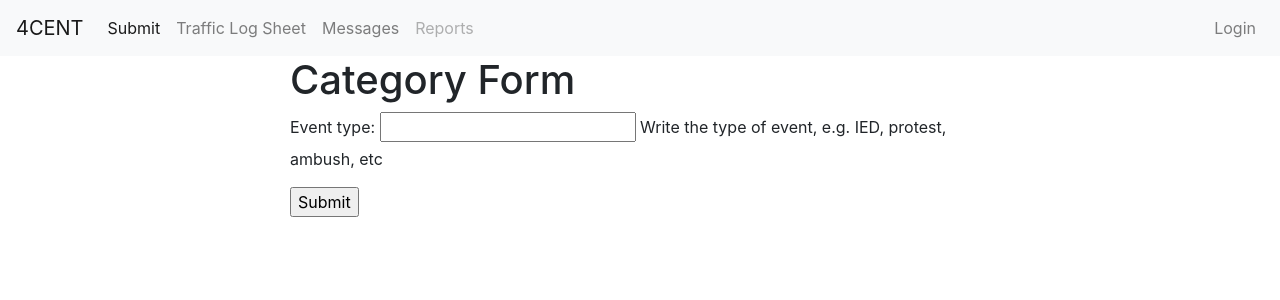
After one commit to ecuadrafoy/4cent, a Django app: page /create_cat/ in a window 1280 px wide. The commit adds this page. Shown: the top 300 px of the page. Run offline with Django 3.2, Linux system fonts and the light colour scheme; some libraries are stand-ins or nearby versions.

Commit message:
Databases completed, added tables forms bootstrap

```diff
--- a/collator/urls.py
+++ b/collator/urls.py
@@ -15,8 +15,13 @@ Including another URLconf
 """
 from django.contrib import admin
 from django.urls import include, path
-
+from django.conf.urls import url
+from logger.views import TrafficListView, add_traffic, EventCreatePop, get_cat_id
 urlpatterns = [
     path('admin/', admin.site.urls),
-    path('logger/', include('logger.urls', namespace='logger'))
+    path('logger/', include('logger.urls', namespace='logger')),
+    path('traffic/', TrafficListView.as_view(), name='log_sheet'),
+    path('submit/', add_traffic, name='add_traffic'),
+    url(r'create_cat/', EventCreatePop, name = 'CategoryCreate'),
+    url(r'^category/ajax/get_cat_id', get_cat_id, name = "get_cat_id")
 ]
--- /dev/null
+++ b/logger/forms.py
@@ -0,0 +1,35 @@
+from django.forms import ModelForm, Textarea, TextInput, DateTimeInput, HiddenInput
+from bootstrap_datepicker_plus import DateTimePickerInput
+from .models import Traffic, event_type
+
+
+class TrafficForm(ModelForm):
+    class Meta:
+        model = Traffic
+        fields = ('docname', 'docdate','category','grids', 'source', 'PIR', 'status','fulltext',)
+        help_texts={
+            'docname': None,
+            'grids': None,
+            'fulltext': None
+        }
+        labels = {
+            'docname': ('Title of the Document'),
+            'docdate': ('Date of the Document'),
+            'grids': ('Coordinates'),
+            'fulltext': ('Content'),
+
+        }
+        widgets = {
+            'docname': TextInput(attrs={'placeholder': 'Enter title of document'}),
+            'grids': TextInput(attrs={'placeholder': 'Write coordinates (MGRS)'}),
+            'docdate': DateTimePickerInput(),
+            'fulltext': Textarea(attrs={'placeholder': 'Enter the full traffic text if possible'}),
+
+        }
+
+class CategoryForm(ModelForm):
+    class Meta:
+        model = event_type
+        fields = [
+            'event_type'
+            ]
--- a/logger/models.py
+++ b/logger/models.py
@@ -1,6 +1,7 @@
 from django.db import models
 from django.urls import reverse
 from django.utils import timezone
+from django.utils.text import slugify
 
 # Class for Casualties report?
 
@@ -31,7 +32,7 @@ class PIR(models.Model):
         verbose_name = "PIR"
         verbose_name_plural = "PIR"
     def __str__(self):
-        return self.PIR_number
+        return f'{self.PIR_number} - {self.description}'
 
 
 class event_type(models.Model):
@@ -66,7 +67,11 @@ class Source(models.Model):
         return self.source_name
 
 class Traffic(models.Model):
-    """Class that takes a piece of traffic and adds it to the database"""
+    """Class that takes a piece of traffic and adds it to the database
+        If you wish to make the url more time-specific, uncomment the
+        args[] at the bottom and add
+        <int:year>/<int:month>/<int:day>/<slug:traffic_post>/ pattern to urls.py
+    """
     STATUS_CHOICES = (
         ('live', 'Live'),
         ('completed', 'Completed'),
@@ -90,6 +95,11 @@ class Traffic(models.Model):
                             on_delete=models.CASCADE)
     status = models.CharField(max_length=10, choices=STATUS_CHOICES,
                               default='to_verify')
+    def save(self, *args, **kwargs):
+        self.traffic_slug = slugify(self.docname)
+        super(Traffic, self).save(*args, **kwargs)
+
+
 
     #completed = CompletedManager()
     #verify = VerifyManager()
@@ -101,14 +111,15 @@ class Traffic(models.Model):
 
     def __str__(self):
         """String for representing the Traffic model object"""
-        return self.docname
+        return f'{self.id} - {self.docname}'
 
     def get_absolute_url(self):
         """Returns the url to access an instance of a model."""
         return reverse('logger:traffic_detail',
-                       args=[self.docdate.year,
-                             self.docdate.month,
-                             self.docdate.day, self.traffic_slug])
+                       args=[# self.docdate.year,
+                             # self.docdate.month,
+                             # self.docdate.day,
+                             self.traffic_slug])
 
 
 class Organizations(models.Model):
--- a/logger/templates/logger/base.html
+++ b/logger/templates/logger/base.html
@@ -1,18 +1,41 @@
-{% load static %}
+
 <!DOCTYPE html>
 <html>
   <head>
     <title>{% block title %}{% endblock %}</title>
-  <link href="{% static "css/blog.css" %}" rel="stylesheet">
+    <meta charset="utf-8">
+    <meta name="viewport" content="width=device-width, initial-scale=1, shrink-to-fit=no">
+    <link rel="stylesheet" href="https://stackpath.bootstrapcdn.com/bootstrap/4.5.2/css/bootstrap.min.css"
+    integrity="sha384-JcKb8q3iqJ61gNV9KGb8thSsNjpSL0n8PARn9HuZOnIxN0hoP+VmmDGMN5t9UJ0Z" crossorigin="anonymous">
   </head>
   <body>
-  <div id="content">
+  <nav class="navbar navbar-expand-md navbar-light bg-light">
+    <a href="#" class="navbar-brand">4CENT</a>
+    <button type="button" class="navbar-toggler" data-toggle="collapse" data-target="#navbarCollapse">
+        <span class="navbar-toggler-icon"></span>
+    </button>
+
+    <div class="collapse navbar-collapse" id="navbarCollapse">
+        <div class="navbar-nav">
+            <a href="{% url 'add_traffic' %}" class="nav-item nav-link active">Submit</a>
+            <a href="{% url 'log_sheet' %}" class="nav-item nav-link">Traffic Log Sheet</a>
+            <a href="#" class="nav-item nav-link">Messages</a>
+            <a href="#" class="nav-item nav-link disabled" tabindex="-1">Reports</a>
+        </div>
+        <div class="navbar-nav ml-auto">
+            <a href="#" class="nav-item nav-link">Login</a>
+        </div>
+    </div>
+</nav>
+    <div class ="container">
+      <div class="row justify-content-center">
+        <div class="col-8">
         {% block content %}
         {% endblock %}
+
           </div>
-  <div id="sidebar">
-    <h2>4CENT Collation System</h2>
-    <p>Collation System for Training Environment</p>
       </div>
+    </div>
+
   </body>
 </html>
--- /dev/null
+++ b/logger/templates/logger/category_form.html
@@ -0,0 +1,11 @@
+{% extends "logger/base.html" %}
+
+{% block content %}
+<div class = "container">
+	<h1>Category Form</h1>
+	<form method = 'POST' action= '' enctype = "multipart/form-data" novalidate id = "author-form">{% csrf_token %}
+		{{form.as_p}}
+		<input type="submit" value = "Submit" />
+	</form>
+</div>
+{% endblock %}
--- a/logger/views.py
+++ b/logger/views.py
@@ -1,6 +1,14 @@
-from django.shortcuts import render, get_object_or_404
+from django.http import HttpResponse, HttpResponseRedirect
+from django.shortcuts import render, get_object_or_404, redirect, reverse
 from django.views.generic import ListView
-from .models import Traffic
+from django import forms
+from django.utils import timezone
+from django_tables2 import SingleTableView
+from django.views.decorators.csrf import csrf_exempt
+
+from .models import Traffic, event_type
+from .tables import TrafficTable
+from .forms import TrafficForm, CategoryForm
 
 def traffic_list(request):
     traffics = Traffic.objects.all()
@@ -11,6 +19,47 @@ def traffic_list(request):
 def traffic_detail(request, traffic_post):
     traffic_post = get_object_or_404(Traffic,
                                 traffic_slug=traffic_post,
+
                                 )
     return render(request,'logger/traffic/detail.html',
                 {'traffic_post':traffic_post})
+
+class TrafficListView(SingleTableView):
+    model = Traffic
+    table_class = TrafficTable
+    template_name = 'logger/traffic.html'
+
+def add_traffic(request):
+    if request.method == 'POST':
+        form = TrafficForm(request.POST)
+        if form.is_valid():
+            try:
+                form.save()
+                return HttpResponseRedirect(reverse('add_traffic'))
+            except:
+                pass
+        else:
+            return render(request, 'logger/submit.html',
+                        {'form':form})
+    # If the form is invalid, show empty form
+    else:
+        form = TrafficForm()
+    return render(request, 'logger/submit.html', {'form': form})
+
+def EventCreatePop(request):
+    form = CategoryForm(request.POST or None)
+    if form.is_valid():
+        instance = form.save()
+        return HttpResponse('<script>opener.closePopup(window, "%s", "%s", "#id_event_type");</script>' % (instance.pk, instance))
+
+    return render(request, 'logger/category_form.html',
+                    {'form' : form})
+
+@csrf_exempt
+def get_cat_id(request):
+    if request.is_ajax():
+        event_name = request.GET['event_name']
+        event_id = event_type.objects.get(name = event_name).id
+        data = {'event_id' : event_id}
+        return HttpResponse(json.dumps(data), content_type = 'application/json')
+    return HttpResponse('/')
--- a/requirements.txt
+++ b/requirements.txt
@@ -1,9 +1,14 @@
 asgiref==3.2.10
 astroid==2.4.2
 autopep8==1.5.4
+beautifulsoup4==4.9.1
 colorama==0.4.3
 Django==3.1.1
+django-bootstrap-datepicker-plus==3.0.5
+django-bootstrap4==2.2.0
+django-crispy-forms==1.9.2
 django-extensions==3.0.9
+django-tables2==2.3.1
 graphviz==0.14.1
 isort==5.5.2
 lazy-object-proxy==1.4.3
@@ -14,6 +19,7 @@ pylint==2.6.0
 pyparsing==2.4.7
 pytz==2020.1
 six==1.15.0
+soupsieve==2.0.1
 sqlparse==0.3.1
 toml==0.10.1
 wrapt==1.12.1
```
Also changed, not shown: collator/settings.py (+7 -2 lines), logger/tables.py (added, +11 -0 lines), logger/templates/logger/submit.html (added, +61 -0 lines), logger/templates/logger/traffic.html (added, +16 -0 lines), logger/static/images/img_20076.png (added). Lines whose indentation alone changed are shown as unchanged.
